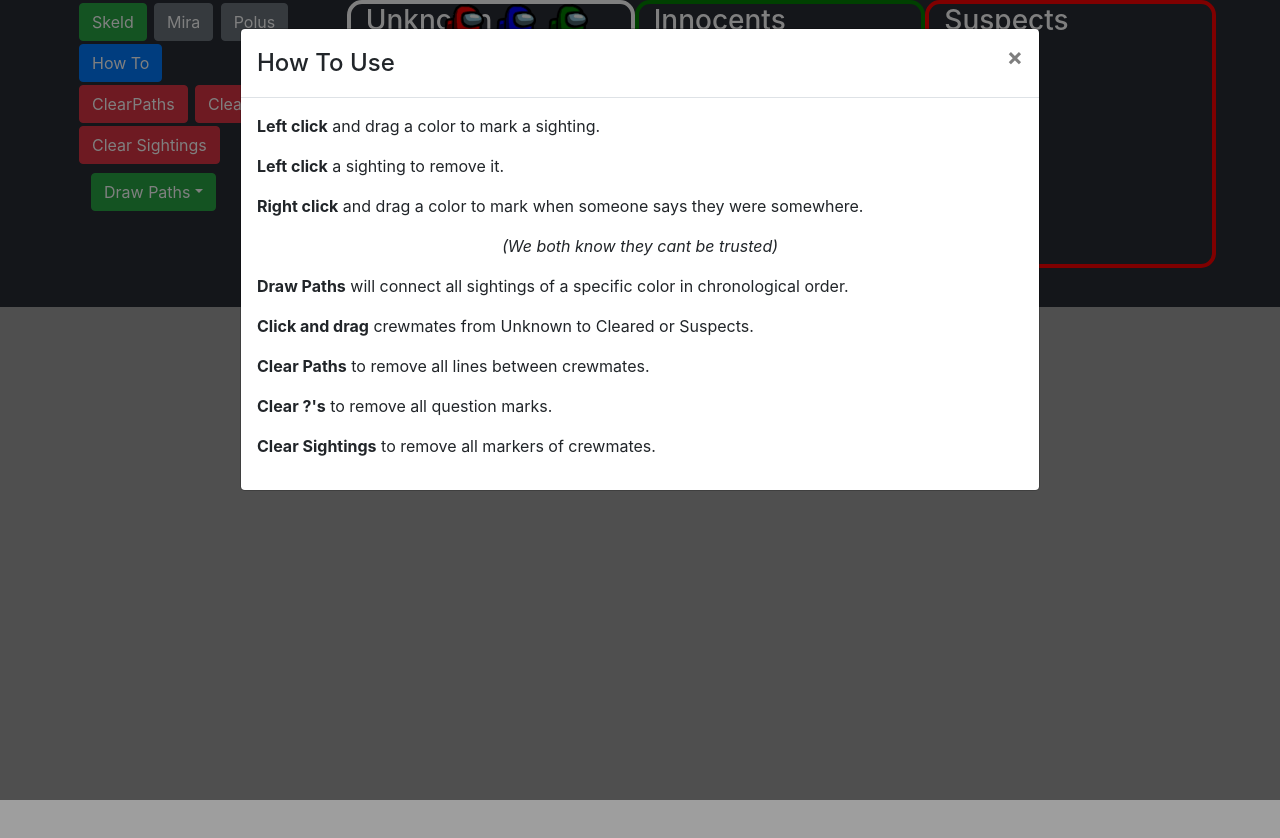
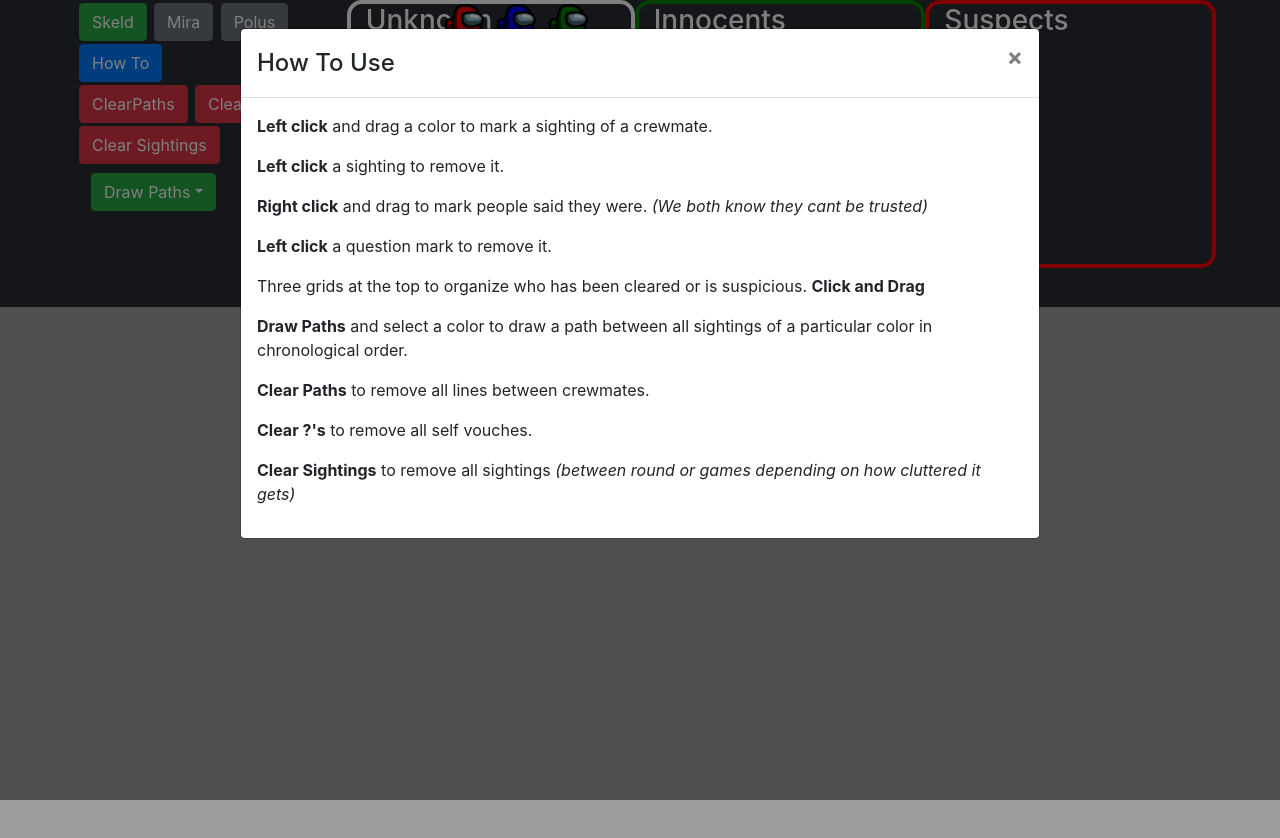
Before and after one commit to squeeton/among-us-detective, a React (Create React App) app: page / in a window 1280 px wide. Both pictures are taken after a click on the button "How To". Shown: the top 838 px of the page. Built offline with nearby package versions, Linux system fonts and the light colour scheme.

Commit message:
version 1.01c

```diff
--- a/src/App.js
+++ b/src/App.js
@@ -302,17 +302,17 @@ class App extends React.Component {
             <Modal.Title>How To Use</Modal.Title>
           </Modal.Header>
           <Modal.Body>
-            <p><b>Left click</b> and drag a color to mark a sighting.</p>
+            <p><b>Left click</b> and drag a color to mark a sighting of a crewmate.</p>
             <p><b>Left click</b> a sighting to remove it.</p>
-            <p><b>Right click</b> and drag a color to mark when someone says they were somewhere.</p>
-            <p style={{ textAlign: 'center' }}> <i>(We both know they cant be trusted)</i></p>
-            <p><b>Draw Paths</b> will connect all sightings of a specific color in chronological order.</p>
-            <p><b>Click and drag</b> crewmates from Unknown to Cleared or Suspects.</p>
+            <p><b>Right click</b> and drag to mark people said they were. <i>(We both know they cant be trusted)</i></p>
+            <p><b>Left click</b> a question mark to remove it.</p>
+            <p>Three grids at the top to organize who has been cleared or is suspicious. <b>Click and Drag</b></p>
+
+            <p><b>Draw Paths</b> and select a color to draw a path between all sightings of a particular color in chronological order.</p>
+
             <p><b>Clear Paths</b> to remove all lines between crewmates.</p>
-            <p><b>Clear ?'s</b> to remove all question marks.</p>
-            <p><b>Clear Sightings</b> to remove all markers of crewmates.</p>
-
-
+            <p><b>Clear ?'s</b> to remove all self vouches.</p>
+            <p><b>Clear Sightings</b> to remove all sightings <i>(between round or games depending on how cluttered it gets)</i></p>
           </Modal.Body>
         </Modal>
       </div>
```
